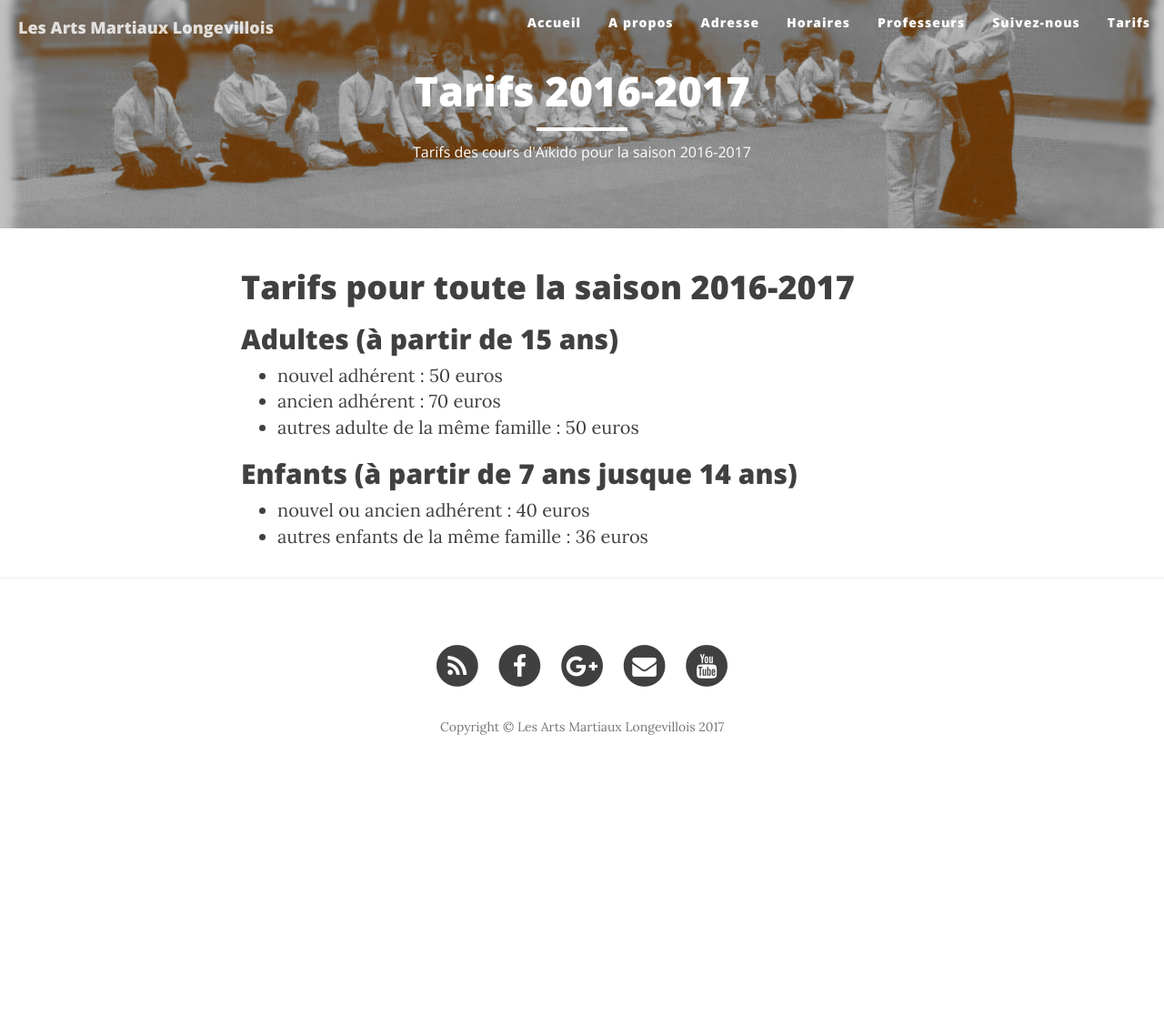
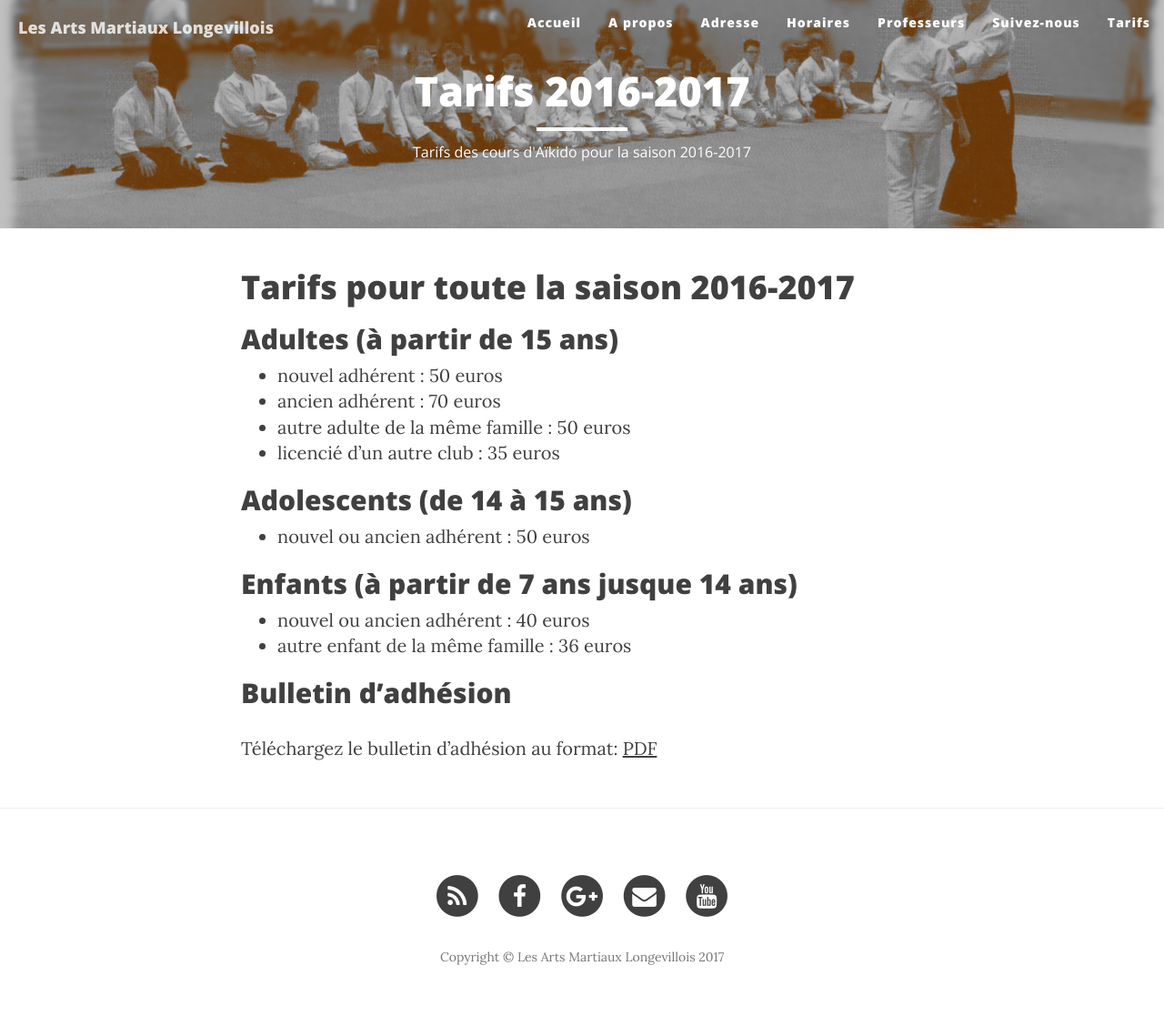
Before and after one commit to lesartsmartiauxlongevillois/jekyll, a Jekyll site: the page built from _posts/2016-09-13-tarifs.md, in a window 1280 px wide. Shown: the whole page at 91% size. Built offline with Jekyll 4.4.1, drawn with Linux system fonts in a browser that asks for light colours; nearby versions of some CDN libraries; before the commit the page ends 900 px from its top, so only the background shows below that.

Commit message:
tarifs 2016-2017

```diff
--- a/_posts/2016-09-13-tarifs.md
+++ b/_posts/2016-09-13-tarifs.md
@@ -10,9 +13,20 @@ description: Tarifs des cours d'Aïkido pour la saison 2016-2017
 
 * nouvel adhérent : 50 euros
 * ancien adhérent : 70 euros
-* autres adulte de la même famille : 50 euros
+* autre adulte de la même famille : 50 euros
+* licencié d'un autre club : 35 euros
+
+## Adolescents (de 14 à 15 ans)
+
+* nouvel ou ancien adhérent : 50 euros
 
 ## Enfants (à partir de 7 ans jusque 14 ans)
 
 * nouvel ou ancien adhérent : 40 euros
-* autres enfants de la même famille : 36 euros
+* autre enfant de la même famille : 36 euros
+
+
+
+## Bulletin d'adhésion
+
+Téléchargez le bulletin d'adhésion au format: [PDF]({{ site.baseurl }}/{{ site.pdfDirectory }}/bulletin-adhesion-aikido-longeville-les-metz-2016-2017.pdf)
```
Also changed, not shown: other parts of _posts/2016-09-13-tarifs.md (+3 -0 lines), _posts/2015-08-29-tarifs.md (added, +19 -0 lines), tarifs.md (+0 -12 lines).
